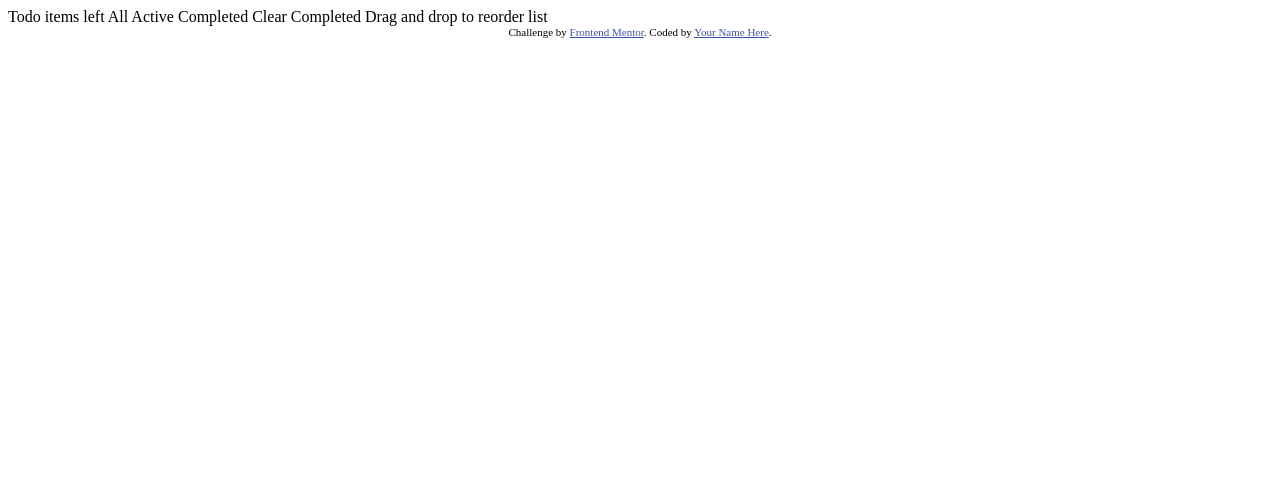
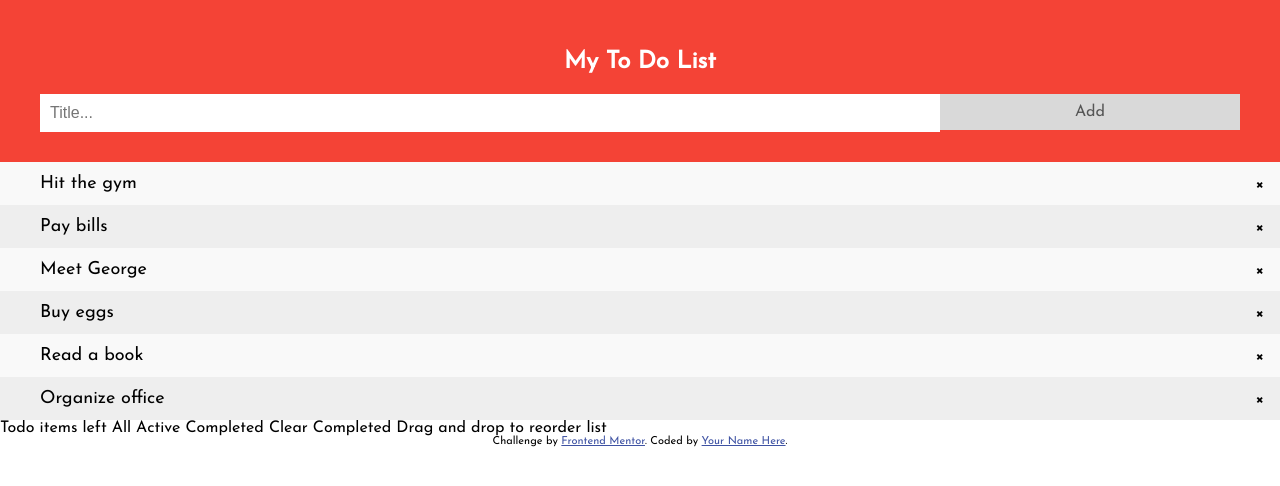
Before and after one commit to abdo-ali/to_do_list, a plain HTML site: page index.html in a window 1280 px wide. Drawn offline with nearby package versions, Linux system fonts and the light colour scheme.

Commit message:
first look with bulit-in code from w3school

```diff
--- /dev/null
+++ b/css/style.css
@@ -0,0 +1,120 @@
+body{
+margin:0;
+
+font-family: 'Josefin Sans', sans-serif;
+
+}
+/* Include the padding and border in an element's total width and height */
+* {
+  box-sizing: border-box;
+}
+
+/* Remove margins and padding from the list */
+ul {
+  margin: 0;
+  padding: 0;
+}
+
+/* Style the list items */
+ul li {
+  cursor: pointer;
+  position: relative;
+  padding: 12px 8px 12px 40px;
+  background: #eee;
+  font-size: 18px;
+  transition: 0.2s;
+
+  /* make the list items unselectable */
+  -webkit-user-select: none;
+  -moz-user-select: none;
+  -ms-user-select: none;
+  user-select: none;
+}
+
+/* Set all odd list items to a different color (zebra-stripes) */
+ul li:nth-child(odd) {
+  background: #f9f9f9;
+}
+
+/* Darker background-color on hover */
+ul li:hover {
+  background: #ddd;
+}
+
+/* When clicked on, add a background color and strike out text */
+ul li.checked {
+  background: #888;
+  color: #fff;
+  text-decoration: line-through;
+}
+
+/* Add a "checked" mark when clicked on */
+ul li.checked::before {
+  content: '';
+  position: absolute;
+  border-color: #fff;
+  border-style: solid;
+  border-width: 0 2px 2px 0;
+  top: 10px;
+  left: 16px;
+  transform: rotate(45deg);
+  height: 15px;
+  width: 7px;
+}
+
+/* Style the close button */
+.close {
+  position: absolute;
+  right: 0;
+  top: 0;
+  padding: 12px 16px 12px 16px;
+}
+
+.close:hover {
+  background-color: #f44336;
+  color: white;
+}
+
+/* Style the header */
+.header {
+  background-color: #f44336;
+  padding: 30px 40px;
+  color: white;
+  text-align: center;
+}
+
+/* Clear floats after the header */
+.header:after {
+  content: "";
+  display: table;
+  clear: both;
+}
+
+/* Style the input */
+input {
+  margin: 0;
+  border: none;
+  border-radius: 0;
+  width: 75%;
+  padding: 10px;
+  float: left;
+  font-size: 16px;
+}
+
+/* Style the "Add" button */
+.addBtn {
+  padding: 10px;
+  width: 25%;
+  background: #d9d9d9;
+  color: #555;
+  float: left;
+  text-align: center;
+  font-size: 16px;
+  cursor: pointer;
+  transition: 0.3s;
+  border-radius: 0;
+}
+
+.addBtn:hover {
+  background-color: #bbb;
+}
--- a/index.html
+++ b/index.html
@@ -5,8 +5,11 @@
   <meta name="viewport" content="width=device-width, initial-scale=1.0"> <!-- displays site properly based on user's device -->
 
   <link rel="icon" type="image/png" sizes="32x32" href="./images/favicon-32x32.png">
+  <link rel="preconnect" href="https://fonts.gstatic.com">
+<link href="https://fonts.googleapis.com/css2?family=Josefin+Sans&display=swap" rel="stylesheet">
 
   <title>Frontend Mentor | Todo app</title>
+  <link rel="stylesheet" href="css\style.css">
 
   <!-- Feel free to remove these styles or customise in your own stylesheet 👍 -->
   <style>
@@ -15,6 +18,25 @@
   </style>
 </head>
 <body>
+  <div class="cont">
+    <div id="myDIV" class="header">
+      <h2>My To Do List</h2>
+      <input type="text" id="myInput" placeholder="Title...">
+      <span onclick="newElement()" class="addBtn">Add</span>
+    </div>
+
+    <ul id="myUL">
+      <li>Hit the gym</li>
+      <li>Pay bills</li>
+      <li>Meet George</li>
+      <li>Buy eggs</li>
+      <li>Read a book</li>
+      <li>Organize office</li>
+    </ul>
+  </div>
+
+
+
 
   Todo
 
@@ -32,5 +54,10 @@
     Challenge by <a href="https://www.frontendmentor.io?ref=challenge" target="_blank">Frontend Mentor</a>.
     Coded by <a href="#">Your Name Here</a>.
   </div>
+
+  <script src="https://code.jquery.com/jquery-3.5.1.slim.min.js" integrity="sha384-DfXdz2htPH0lsSSs5nCTpuj/zy4C+OGpamoFVy38MVBnE+IbbVYUew+OrCXaRkfj" crossorigin="anonymous"></script>
+  <script src="https://cdn.jsdelivr.net/npm/popper.js@1.16.1/dist/umd/popper.min.js" integrity="sha384-9/reFTGAW83EW2RDu2S0VKaIzap3H66lZH81PoYlFhbGU+6BZp6G7niu735Sk7lN" crossorigin="anonymous"></script>
+  <script src="https://stackpath.bootstrapcdn.com/bootstrap/4.5.2/js/bootstrap.min.js" integrity="sha384-B4gt1jrGC7Jh4AgTPSdUtOBvfO8shuf57BaghqFfPlYxofvL8/KUEfYiJOMMV+rV" crossorigin="anonymous"></script>
+  <script src="js/behaver.js" charset="utf-8"></script>
 </body>
 </html>
--- /dev/null
+++ b/js/behaver.js
@@ -0,0 +1,55 @@
+// Create a "close" button and append it to each list item
+var myNodelist = document.getElementsByTagName("LI");
+var i;
+for (i = 0; i < myNodelist.length; i++) {
+  var span = document.createElement("SPAN");
+  var txt = document.createTextNode("\u00D7");
+  span.className = "close";
+  span.appendChild(txt);
+  myNodelist[i].appendChild(span);
+}
+
+// Click on a close button to hide the current list item
+var close = document.getElementsByClassName("close");
+var i;
+for (i = 0; i < close.length; i++) {
+  close[i].onclick = function() {
+    var div = this.parentElement;
+    div.style.display = "none";
+  }
+}
+
+// Add a "checked" symbol when clicking on a list item
+var list = document.querySelector('ul');
+list.addEventListener('click', function(ev) {
+  if (ev.target.tagName === 'LI') {
+    ev.target.classList.toggle('checked');
+  }
+}, false);
+
+// Create a new list item when clicking on the "Add" button
+function newElement() {
+  var li = document.createElement("li");
+  var inputValue = document.getElementById("myInput").value;
+  var t = document.createTextNode(inputValue);
+  li.appendChild(t);
+  if (inputValue === '') {
+    alert("You must write something!");
+  } else {
+    document.getElementById("myUL").appendChild(li);
+  }
+  document.getElementById("myInput").value = "";
+
+  var span = document.createElement("SPAN");
+  var txt = document.createTextNode("\u00D7");
+  span.className = "close";
+  span.appendChild(txt);
+  li.appendChild(span);
+
+  for (i = 0; i < close.length; i++) {
+    close[i].onclick = function() {
+      var div = this.parentElement;
+      div.style.display = "none";
+    }
+  }
+}
```
